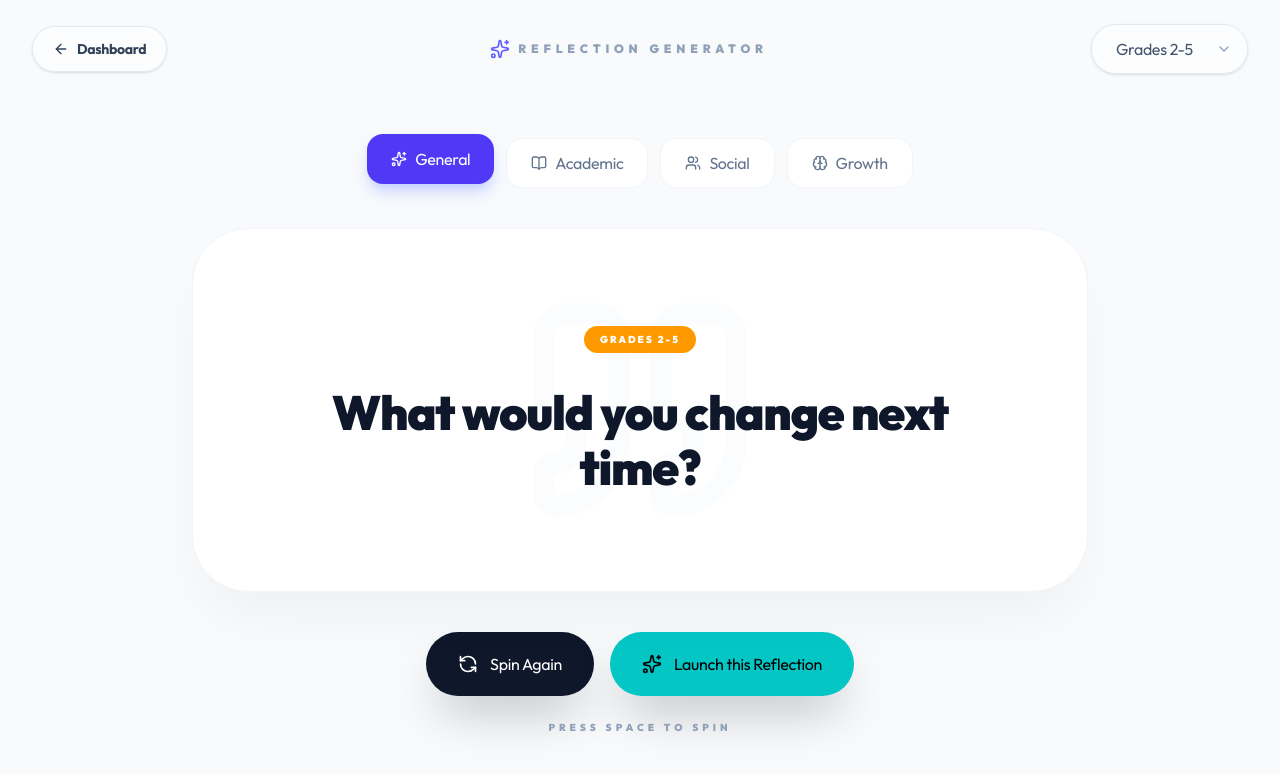
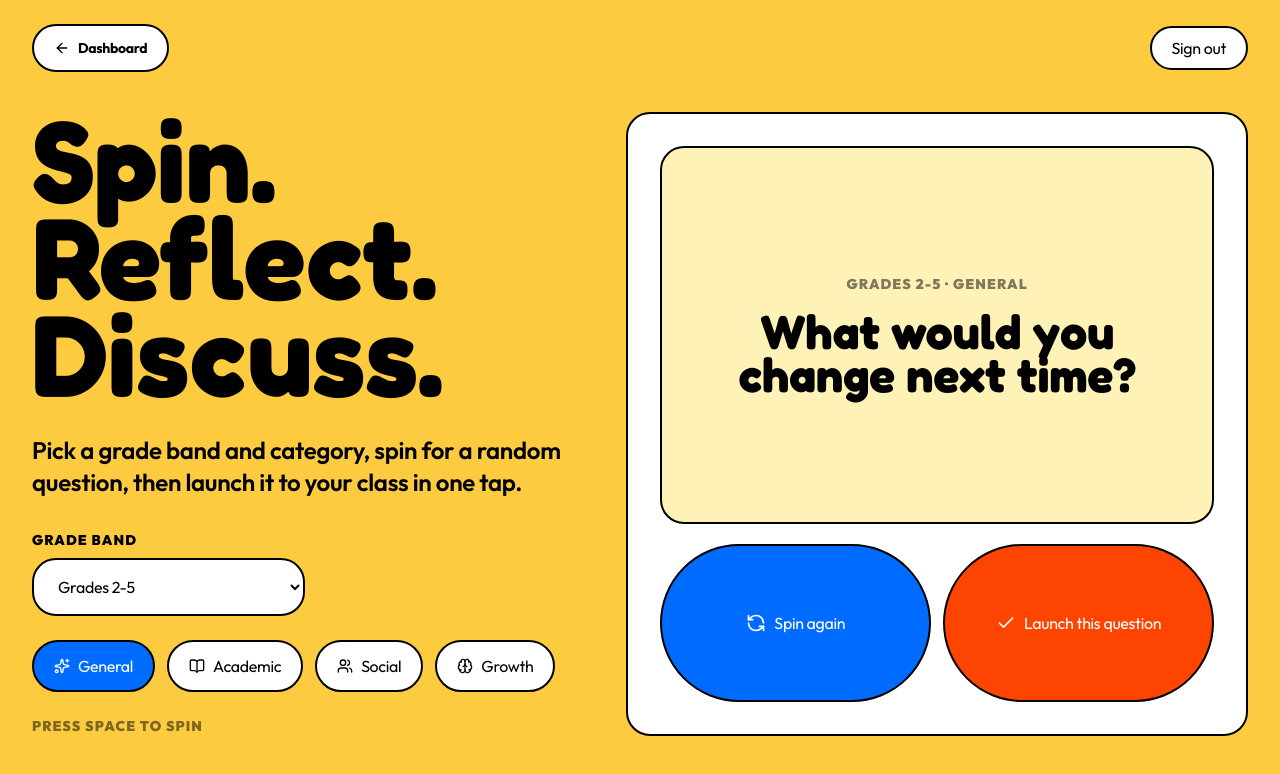
Before and after one commit to mrdavola/the-reflection-app, a Next.js app: page /teacher/spin/new in a window 1280 px wide. Shown: the top 774 px of the page. Built offline with nearby package versions, Linux system fonts and the light colour scheme.

Commit message:
fix: unify spin and wyr pages with core ReflectAI design system

```diff
--- a/src/app/teacher/spin/new/page.tsx
+++ b/src/app/teacher/spin/new/page.tsx
@@ -3,7 +3,7 @@
 import { useEffect, useState } from "react";
 import { useRouter } from "next/navigation";
 import Link from "next/link";
-import { ArrowLeft, BookOpen, Brain, ChevronDown, Quote, RefreshCcw, Sparkles, Users } from "lucide-react";
+import { ArrowLeft, BookOpen, Brain, Check, RefreshCcw, Sparkles, Users } from "lucide-react";
 
 const QUESTION_BANK = {
   "k1": {
@@ -145,10 +145,10 @@ const QUESTION_BANK = {
 };
 
 const GRADES = [
-  { id: 'k1', label: 'Grades K-1', color: 'bg-emerald-500' },
-  { id: '25', label: 'Grades 2-5', color: 'bg-amber-500' },
-  { id: '68', label: 'Grades 6-8', color: 'bg-blue-500' },
-  { id: '912', label: 'Grades 9-12', color: 'bg-purple-500' }
+  { id: 'k1', label: 'Grades K-1' },
+  { id: '25', label: 'Grades 2-5' },
+  { id: '68', label: 'Grades 6-8' },
+  { id: '912', label: 'Grades 9-12' }
 ];
 
 const CATEGORIES = [
@@ -231,48 +231,66 @@ export default function SpinPage() {
     router.push(`/teacher/session/${data.session.id}/live`);
   }
 
-  const activeGradeData = GRADES.find(g => g.id === grade)!;
-
   return (
-    <main className="min-h-screen bg-slate-50 text-slate-900 selection:bg-indigo-100 relative overflow-hidden flex flex-col px-5 py-6 md:px-8">
-      {/* Background Decor */}
-      <div className="absolute top-[-5%] left-[-5%] w-[40vw] h-[40vw] bg-blue-100/50 rounded-full blur-[100px] -z-10 animate-pulse"></div>
-      <div className="absolute bottom-[-5%] right-[-5%] w-[40vw] h-[40vw] bg-indigo-100/50 rounded-full blur-[100px] -z-10 animate-pulse" style={{ animationDelay: '2s' }}></div>
-
-      <div className="mx-auto w-full max-w-7xl">
+    <main className="min-h-screen bg-[#fdcb40] px-5 py-6 text-black md:px-8">
+      <div className="mx-auto max-w-7xl">
         <header className="flex flex-wrap items-center justify-between gap-4">
           <Link
             href="/teacher"
-            className="focus-ring inline-flex items-center justify-center gap-2 rounded-full border border-slate-200 bg-white/60 backdrop-blur-md px-5 py-3 text-sm font-bold text-slate-700 transition hover:bg-white shadow-sm"
+            className="focus-ring inline-flex items-center justify-center gap-2 rounded-full border-2 border-black bg-white px-5 py-3 text-sm font-bold text-black transition hover:-translate-y-0.5"
           >
             <ArrowLeft size={16} />
             Dashboard
           </Link>
+          <button
+            onClick={async () => {
+              const { getFirebaseClientServices } = await import("@/lib/firebase/client");
+              const { signOut } = await import("firebase/auth");
+              const { auth } = getFirebaseClientServices();
+              if (auth) {
+                await signOut(auth);
+              }
+              await fetch("/api/auth/logout", { method: "POST" });
+              router.push("/teacher");
+            }}
+            className="focus-ring inline-flex items-center justify-center gap-2 rounded-full border-2 border-black bg-white px-5 py-2 text-sm font-bold text-black transition hover:-translate-y-0.5"
+          >
+            Sign out
+          </button>
+        </header>
 
-          <div className="flex items-center gap-2">
-            <Sparkles className="w-5 h-5 text-indigo-500" />
-            <h1 className="text-xs font-black tracking-[0.4em] uppercase text-slate-400 hidden sm:block">
-              Reflection Generator
+        <section className="mt-10 grid gap-8 lg:grid-cols-[0.95fr_1.05fr]">
+          <div>
+            <h1 className="display-type max-w-3xl text-[4.8rem] font-bold leading-[0.84] md:text-[7.2rem]">
+              Spin.
+              <br />
+              Reflect.
+              <br />
+              Discuss.
             </h1>
-          </div>
+            <p className="mt-8 max-w-2xl text-2xl font-semibold leading-8">
+              Pick a grade band and category, spin for a random question,
+              then launch it to your class in one tap.
+            </p>
 
-          <div className="relative">
+            <div className="mt-8 grid gap-4 md:grid-cols-2">
+              <label className="grid gap-2">
+                <span className="text-sm font-black uppercase tracking-[0.08em]">
+                  Grade band
+                </span>
                 <select
                   value={grade}
                   onChange={(e) => setGrade(e.target.value as keyof typeof QUESTION_BANK)}
-              className="appearance-none bg-white/60 backdrop-blur-md border border-slate-200 pl-6 pr-12 py-3 rounded-full text-sm font-bold text-slate-600 cursor-pointer hover:bg-white transition-all focus:outline-none focus:ring-4 focus:ring-indigo-100 shadow-sm"
+                  className="focus-ring rounded-[24px] border-2 border-black bg-white px-5 py-4 text-xl font-black"
                 >
                   {GRADES.map(g => (
                     <option key={g.id} value={g.id}>{g.label}</option>
                   ))}
                 </select>
-            <ChevronDown className="absolute right-4 top-1/2 -translate-y-1/2 w-4 h-4 text-slate-400 pointer-events-none" />
+              </label>
             </div>
-        </header>
 
-        <section className="flex-grow flex flex-col items-center justify-center max-w-4xl mx-auto w-full gap-10 mt-16 pb-12">
-          {/* Category Selection */}
-          <div className="flex flex-wrap justify-center gap-3 z-10">
+            <div className="mt-6 flex flex-wrap gap-3">
               {CATEGORIES.map(cat => {
                 const Icon = cat.icon;
                 const isActive = category === cat.id;
@@ -280,67 +298,59 @@ export default function SpinPage() {
                   <button
                     key={cat.id}
                     onClick={() => setCategory(cat.id as typeof category)}
-                  className={`flex items-center gap-2 px-6 py-3 rounded-2xl text-sm font-bold transition-all ${
+                    className={`focus-ring inline-flex items-center gap-2 rounded-full border-2 border-black px-5 py-3 text-sm font-black transition hover:-translate-y-0.5 ${
                       isActive
-                      ? "bg-indigo-600 text-white shadow-lg shadow-indigo-200 -translate-y-1"
-                      : "bg-white text-slate-500 hover:text-slate-700 hover:bg-slate-100 border border-slate-100"
+                        ? "bg-[#006cff] text-white"
+                        : "bg-white text-black"
                     }`}
                   >
-                  <Icon className="w-4 h-4" />
-                  <span>{cat.label}</span>
+                    <Icon size={16} />
+                    {cat.label}
                   </button>
                 );
               })}
             </div>
 
-          {/* Question Card */}
-          <div className="w-full bg-white rounded-[3.5rem] p-12 sm:p-24 shadow-[0_32px_64px_-16px_rgba(0,0,0,0.05)] relative overflow-hidden border border-slate-100 text-center min-h-[300px] flex items-center justify-center">
-            {/* Subtle Decorative Icon */}
-            <div className="absolute top-1/2 left-1/2 -translate-x-1/2 -translate-y-1/2 opacity-50 text-slate-50 pointer-events-none">
-              <Quote className="w-64 h-64" />
+            <p className="mt-6 text-sm font-black uppercase tracking-[0.08em] text-black/50">
+              Press Space to spin
+            </p>
           </div>
 
-            <div className={`relative z-10 transition-all duration-500 ease-out ${isSpinning ? 'opacity-0 scale-95 blur-sm' : 'opacity-100 scale-100'}`}>
-              <div className="mb-8">
-                <span className={`inline-block px-4 py-1.5 rounded-full text-[10px] font-black uppercase tracking-[0.2em] text-white transition-colors duration-300 ${activeGradeData.color}`}>
-                  {activeGradeData.label}
-                </span>
-              </div>
-
-              <h2 className="text-3xl sm:text-5xl font-black text-slate-900 leading-[1.15] tracking-tight">
+          <div className="panel grid gap-5 p-6 md:p-8">
+            <div className="rounded-[24px] border-2 border-black bg-[#fff2b7] p-8 text-center min-h-[280px] flex flex-col items-center justify-center">
+              <p className="text-sm font-black uppercase tracking-[0.08em] text-black/50 mb-4">
+                {GRADES.find(g => g.id === grade)?.label} · {category}
+              </p>
+              <div className={`transition-all duration-500 ease-out ${isSpinning ? 'opacity-0 scale-95 blur-sm' : 'opacity-100 scale-100'}`}>
+                <h2 className="display-type text-4xl sm:text-5xl font-bold leading-[0.9]">
                   {question}
                 </h2>
               </div>
             </div>
 
-          {error && <p className="font-black text-[#fd4401]">{error}</p>}
+            {error ? <p className="font-black text-[#fd4401]">{error}</p> : null}
 
-          {/* Actions */}
-          <div className="flex flex-col items-center gap-4 w-full">
-            <div className="flex flex-wrap justify-center gap-4">
+            <div className="grid gap-3 md:grid-cols-2">
               <button
                 onClick={spin}
                 disabled={isSpinning}
-                className="group bg-slate-900 text-white px-8 py-5 rounded-full font-black text-lg shadow-2xl hover:bg-indigo-600 hover:-translate-y-1 transition-all active:scale-95 disabled:opacity-50 flex items-center gap-3"
+                className="focus-ring inline-flex items-center justify-center gap-2 rounded-full border-2 border-black bg-[#006cff] px-7 py-4 text-lg font-black text-white transition hover:-translate-y-0.5 disabled:opacity-50"
               >
-                <RefreshCcw className={`w-5 h-5 transition-transform duration-700 ${isSpinning ? 'animate-spin' : ''}`} />
-                Spin Again
+                <RefreshCcw size={20} className={isSpinning ? 'animate-spin' : ''} />
+                Spin again
               </button>
 
-              {hasSpun && !isSpinning && (
+              {hasSpun && !isSpinning ? (
                 <button
                   onClick={launchSession}
                   disabled={launching}
-                  className="group bg-[#04c6c5] text-black px-8 py-5 rounded-full font-black text-lg shadow-2xl hover:-translate-y-1 transition-all active:scale-95 disabled:opacity-50 flex items-center gap-3"
+                  className="focus-ring inline-flex items-center justify-center gap-2 rounded-full border-2 border-black bg-[#fd4401] px-7 py-4 text-lg font-black text-white transition hover:-translate-y-0.5 disabled:opacity-50"
                 >
-                  <Sparkles className="w-5 h-5" />
-                  {launching ? "Launching..." : "Launch this Reflection"}
+                  <Check size={20} />
+                  {launching ? "Launching..." : "Launch this question"}
                 </button>
-              )}
+              ) : null}
             </div>
-            <p className="text-[10px] font-black uppercase tracking-[0.4em] text-slate-400 mt-2">
-              Press Space to spin
-            </p>
           </div>
         </section>
       </div>
--- a/src/app/teacher/wyr/new/page.tsx
+++ b/src/app/teacher/wyr/new/page.tsx
@@ -3,7 +3,7 @@
 import { useState } from "react";
 import { useRouter } from "next/navigation";
 import Link from "next/link";
-import { ArrowLeft, Sparkles, Zap } from "lucide-react";
+import { ArrowLeft, Check, Sparkles, Zap } from "lucide-react";
 
 const GRADES = ["K-2", "3-5", "6-8", "9-12"];
 const SUBJECTS = ["Math", "ELA", "Science", "Social Studies", "SEL"];
@@ -71,85 +71,146 @@ export default function WyrSetupPage() {
   }
 
   return (
-    <main className="min-h-screen bg-slate-50 text-slate-900 px-5 py-6 md:px-8">
-      <div className="mx-auto w-full max-w-7xl">
+    <main className="min-h-screen bg-[#fdcb40] px-5 py-6 text-black md:px-8">
+      <div className="mx-auto max-w-7xl">
         <header className="flex flex-wrap items-center justify-between gap-4">
           <Link
             href="/teacher"
-            className="focus-ring inline-flex items-center justify-center gap-2 rounded-full border border-slate-200 bg-white px-5 py-3 text-sm font-bold text-slate-700 transition hover:bg-slate-100 shadow-sm"
+            className="focus-ring inline-flex items-center justify-center gap-2 rounded-full border-2 border-black bg-white px-5 py-3 text-sm font-bold text-black transition hover:-translate-y-0.5"
           >
             <ArrowLeft size={16} />
             Dashboard
           </Link>
-          <div className="flex items-center gap-2">
-            <Zap className="w-5 h-5 text-purple-500" />
-            <h1 className="text-xs font-black tracking-[0.4em] uppercase text-slate-400 hidden sm:block">
-              Classroom Reasoner
-            </h1>
-          </div>
+          <button
+            onClick={async () => {
+              const { getFirebaseClientServices } = await import("@/lib/firebase/client");
+              const { signOut } = await import("firebase/auth");
+              const { auth } = getFirebaseClientServices();
+              if (auth) {
+                await signOut(auth);
+              }
+              await fetch("/api/auth/logout", { method: "POST" });
+              router.push("/teacher");
+            }}
+            className="focus-ring inline-flex items-center justify-center gap-2 rounded-full border-2 border-black bg-white px-5 py-2 text-sm font-bold text-black transition hover:-translate-y-0.5"
+          >
+            Sign out
+          </button>
         </header>
 
-        <section className="flex-grow flex flex-col items-center justify-center max-w-4xl mx-auto w-full gap-10 mt-16 pb-12">
+        <section className="mt-10 grid gap-8 lg:grid-cols-[0.95fr_1.05fr]">
+          <div>
+            <h1 className="display-type max-w-3xl text-[4.8rem] font-bold leading-[0.84] md:text-[7.2rem]">
+              Would you
+              <br />
+              rather?
+            </h1>
+            <p className="mt-8 max-w-2xl text-2xl font-semibold leading-8">
+              Describe what you're teaching. ReflectAI generates three
+              curriculum-aligned scenarios. Pick one and launch it.
+            </p>
+          </div>
+
           {!options ? (
-            <div className="w-full bg-white rounded-[3.5rem] p-10 sm:p-16 shadow-[0_32px_64px_-16px_rgba(0,0,0,0.05)] border border-slate-100">
-              <h2 className="text-3xl sm:text-4xl font-black text-slate-900 mb-8 text-center">Quick-Fire Lesson Starter</h2>
-              <form onSubmit={generateOptions} className="grid gap-6">
-                <div className="grid grid-cols-2 gap-4">
-                  <label className="block">
-                    <span className="text-sm font-bold text-slate-500">Grade Level</span>
-                    <select value={grade} onChange={e => setGrade(e.target.value)} className="mt-1 w-full bg-slate-50 border border-slate-200 p-3 rounded-xl font-bold">
-                      {GRADES.map(g => <option key={g} value={g}>{g}</option>)}
+            <div className="panel grid gap-5 p-6 md:p-8">
+              <div className="grid gap-4 md:grid-cols-2">
+                <label className="grid gap-2">
+                  <span className="text-sm font-black uppercase tracking-[0.08em]">
+                    Grade level
+                  </span>
+                  <select
+                    value={grade}
+                    onChange={(e) => setGrade(e.target.value)}
+                    className="focus-ring rounded-[24px] border-2 border-black bg-[#fff2b7] px-5 py-4 text-xl font-black"
+                  >
+                    {GRADES.map(g => (
+                      <option key={g} value={g}>{g}</option>
+                    ))}
                   </select>
                 </label>
-                  <label className="block">
-                    <span className="text-sm font-bold text-slate-500">Subject</span>
-                    <select value={subject} onChange={e => setSubject(e.target.value)} className="mt-1 w-full bg-slate-50 border border-slate-200 p-3 rounded-xl font-bold">
-                      {SUBJECTS.map(s => <option key={s} value={s}>{s}</option>)}
+                <label className="grid gap-2">
+                  <span className="text-sm font-black uppercase tracking-[0.08em]">
+                    Subject
+                  </span>
+                  <select
+                    value={subject}
+                    onChange={(e) => setSubject(e.target.value)}
+                    className="focus-ring rounded-[24px] border-2 border-black bg-white px-5 py-4 text-xl font-black"
+                  >
+                    {SUBJECTS.map(s => (
+                      <option key={s} value={s}>{s}</option>
+                    ))}
                   </select>
                 </label>
               </div>
-                <label className="block">
-                  <span className="text-sm font-bold text-slate-500">What topic are you teaching today?</span>
-                  <input required value={topic} onChange={e => setTopic(e.target.value)} placeholder="e.g. Fractions, The Water Cycle, The American Revolution..." className="mt-1 w-full bg-slate-50 border border-slate-200 p-4 rounded-xl font-bold text-lg" />
+
+              <label className="grid gap-2">
+                <span className="text-sm font-black uppercase tracking-[0.08em]">
+                  What topic are you teaching?
+                </span>
+                <textarea
+                  value={topic}
+                  onChange={(e) => setTopic(e.target.value)}
+                  placeholder="Example: equivalent fractions, the water cycle, the American Revolution..."
+                  className="focus-ring min-h-36 rounded-[24px] border-2 border-black bg-white px-5 py-4 text-xl font-semibold leading-7 placeholder:text-black/40"
+                />
               </label>
 
-                {error && <p className="font-bold text-red-500">{error}</p>}
+              {error ? <p className="font-black text-[#fd4401]">{error}</p> : null}
 
               <button
-                  type="submit"
+                onClick={generateOptions}
                 disabled={generating || !topic.trim()}
-                  className="mt-4 bg-[#9b51e0] text-white px-8 py-4 rounded-full font-black text-lg shadow-xl hover:-translate-y-1 transition-all disabled:opacity-50 flex items-center justify-center gap-2"
+                className="focus-ring inline-flex items-center justify-center gap-2 rounded-full border-2 border-black bg-[#9b51e0] px-7 py-4 text-lg font-black text-white transition hover:-translate-y-0.5 disabled:opacity-50"
               >
-                  {generating ? "Brainstorming scenarios..." : "Generate Options"}
                 <Sparkles size={20} />
+                {generating ? "Brainstorming scenarios..." : "Generate scenarios"}
               </button>
-              </form>
             </div>
           ) : (
-            <div className="w-full">
-              <div className="flex items-center justify-between mb-8">
-                <h2 className="text-3xl font-black text-slate-900">Select a question</h2>
-                <button onClick={() => setOptions(null)} className="text-sm font-bold text-slate-500 hover:text-slate-900">Start Over</button>
+            <div className="grid gap-5">
+              <div className="flex items-center justify-between">
+                <p className="text-sm font-black uppercase tracking-[0.08em]">
+                  Pick a scenario to launch
+                </p>
+                <button
+                  onClick={() => setOptions(null)}
+                  className="focus-ring rounded-full border-2 border-black bg-white px-5 py-2 text-sm font-bold transition hover:-translate-y-0.5"
+                >
+                  Start over
+                </button>
               </div>
-              <div className="grid gap-6">
+
               {options.map((q, idx) => (
-                  <div key={idx} className="bg-white rounded-[2rem] p-8 shadow-sm border border-slate-200 flex flex-col sm:flex-row gap-6 items-center">
-                    <div className="flex-1">
-                      <span className="inline-block bg-slate-100 text-slate-500 px-3 py-1 rounded-full text-xs font-black uppercase tracking-wider mb-4">{q.vibe}</span>
-                      <p className="text-xl font-bold mb-2">Option A: {q.optionA}</p>
-                      <p className="text-xl font-bold">Option B: {q.optionB}</p>
+                <div
+                  key={idx}
+                  className="panel grid gap-4 p-6 md:p-8"
+                >
+                  <div className="rounded-[24px] border-2 border-black bg-[#9b51e0] px-4 py-2 text-sm font-black uppercase tracking-[0.08em] text-white w-fit">
+                    {q.vibe}
+                  </div>
+                  <div className="grid gap-3 md:grid-cols-2">
+                    <div className="rounded-[24px] border-2 border-black bg-[#fff2b7] p-5">
+                      <p className="text-sm font-black uppercase tracking-[0.08em] text-black/50">Option A</p>
+                      <p className="display-type mt-2 text-2xl font-bold leading-tight">{q.optionA}</p>
+                    </div>
+                    <div className="rounded-[24px] border-2 border-black bg-white p-5">
+                      <p className="text-sm font-black uppercase tracking-[0.08em] text-black/50">Option B</p>
+                      <p className="display-type mt-2 text-2xl font-bold leading-tight">{q.optionB}</p>
+                    </div>
                   </div>
                   <button
                     onClick={() => launchSession(q)}
                     disabled={launching}
-                      className="whitespace-nowrap bg-slate-900 text-white px-8 py-4 rounded-full font-black shadow-lg hover:bg-[#04c6c5] hover:text-black hover:-translate-y-1 transition-all disabled:opacity-50"
+                    className="focus-ring inline-flex items-center justify-center gap-2 rounded-full border-2 border-black bg-[#fd4401] px-7 py-4 text-lg font-black text-white transition hover:-translate-y-0.5 disabled:opacity-50"
                   >
-                      {launching ? "Launching..." : "Present to Class"}
+                    <Check size={20} />
+                    {launching ? "Launching..." : "Launch this scenario"}
                   </button>
                 </div>
               ))}
-              </div>
-              {error && <p className="mt-4 font-bold text-red-500 text-center">{error}</p>}
+
+              {error ? <p className="font-black text-[#fd4401]">{error}</p> : null}
             </div>
           )}
         </section>
```
Lines whose indentation alone changed are shown as unchanged.
